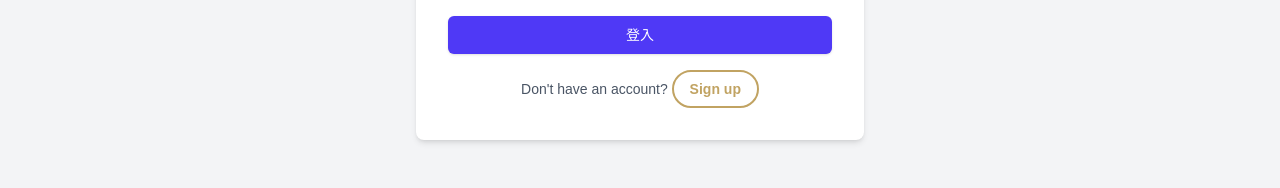
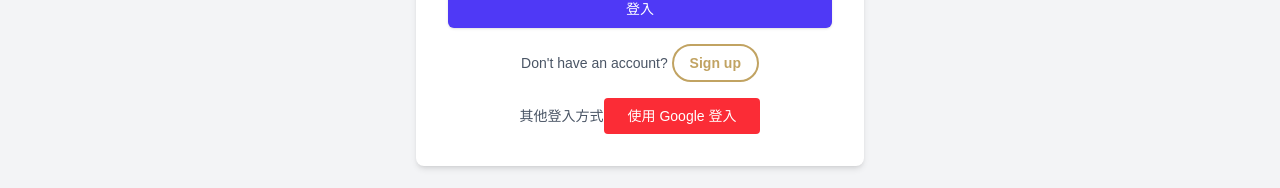
Before and after one commit to 113-2-SA/sa_project, a Next.js app: page /login in a window 1280 px wide. Shown: the part 454-642 px from the top of the page. Built offline with nearby package versions, Linux system fonts and the light colour scheme; no server answers; the database is empty.

Commit message:
login_google

```diff
--- a/src/app/login/page.tsx
+++ b/src/app/login/page.tsx
@@ -3,12 +3,13 @@
 import { useState ,useEffect} from 'react';
 import { useRouter } from 'next/navigation';
 import { collection, getDocs, getFirestore } from "firebase/firestore";
-import { getAuth, signInWithEmailAndPassword } from "firebase/auth";
-import { auth } from '@/_firebase/Config';
-import {app} from "@/_firebase/Config"
+import { signInWithEmailAndPassword, signInWithPopup, GoogleAuthProvider } from "firebase/auth";
+import { auth , app } from '@/_firebase/Config';
 // import app from "/src/_firebase/Config"
 const db = getFirestore(app);
 const querySnapshot = await getDocs(collection(db, "users"));
+
+const provider = new GoogleAuthProvider();
 
 const Login = () => {
   const [email, setemail] = useState('');
@@ -32,6 +33,16 @@
     }
   };
 
+  const handleGoogleLogin = async () => {
+    try {
+      const result = await signInWithPopup(auth, provider);
+      const user = result.user;
+      console.log("登入成功！", user.displayName, user.email);
+      // 可跳轉頁面或儲存 user.uid 當 chatId
+    } catch (error) {
+      console.error("Google 登入失敗：", error);
+    }
+  };
 
   const [isClient, setIsClient] = useState(false);
   const router = useRouter();//指定變數router為useRouter()
@@ -99,6 +110,16 @@
             Sign up
           </button>
         </p>
+        <p className="mt-4 text-sm text-center text-gray-600">
+          其他登入方式
+
+              <button
+                onClick={handleGoogleLogin}
+                className="bg-red-500 text-white px-6 py-2 rounded hover:bg-red-600"
+              >
+                使用 Google 登入
+              </button>
+        </p>
       </div>
     </div>
   );
--- a/src/components/Navbar.tsx
+++ b/src/components/Navbar.tsx
@@ -201,15 +201,13 @@
 
               </div>
               <div className="py-6">
-                {/* <a
-                  href="#"
-                  className="-mx-3 block rounded-lg px-3 py-2.5 text-base/7 font-semibold text-gray-900 hover:bg-gray-50"
-                >
-                  Log in
+              <a
+                href="/login"
+                className="-mx-3 block rounded-lg px-3 py-2.5 text-base/7 font-semibold text-gray-900 hover:bg-gray-50"
+              >
+                Log in
 
-                </a> */}
-
-                <Login />登入
+              </a>
 
               </div>
             </div>
--- a/src/components/auth/Login.tsx
+++ b/src/components/auth/Login.tsx
@@ -1,9 +1,13 @@
-import { getAuth, signInWithEmailAndPassword } from "firebase/auth";
+import { getAuth, signInWithEmailAndPassword ,GoogleAuthProvider ,signOut, signInWithPopup} from "firebase/auth";
 
+const provider = new GoogleAuthProvider();
+const auth = getAuth();
 const Login = (email:any,password:any) => {
 
 
 const auth = getAuth();
+
+//email登入
 signInWithEmailAndPassword(auth, email, password)
   .then((userCredential) => {
     // Signed in
@@ -14,5 +18,29 @@
     const errorCode = error.code;
     const errorMessage = error.message;
   });
+//google登入
+
+  signInWithPopup(auth, provider)
+    .then((result) => {
+      const credential = GoogleAuthProvider.credentialFromResult(result);
+      const token = credential?.accessToken;
+      const user = result.user;
+    }).catch((error) => {
+      const errorCode = error.code;
+      const errorMessage = error.message;
+      const email = error.customData.email;
+      const credential = GoogleAuthProvider.credentialFromError(error);
+
+    });
+
 
 };
+
+export async function logout() {
+  try {
+    await signOut(auth);
+    console.log("使用者已登出");
+  } catch (error) {
+    console.error("登出失敗：", error);
+  }
+}
```
